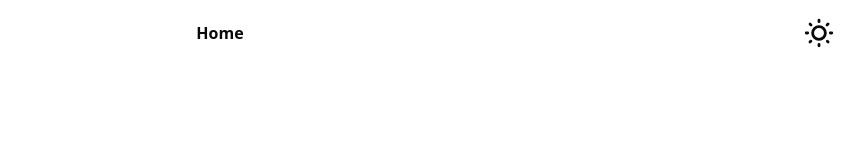
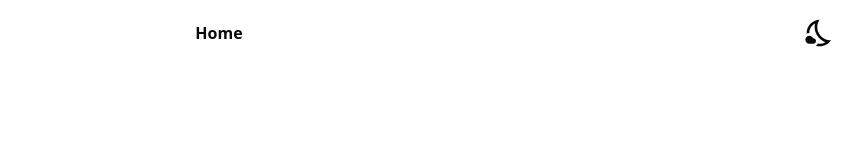
Before and after one commit to devlohar7002/threads-clone, a React (Vite) app in the folder threads-client/: page /auth in a window 1280 px wide. Shown: the top 160 px of the page, without its empty margins (420-1280 px from the left). Built offline with nearby package versions, Linux system fonts and the light colour scheme; what @radix-ui/themes would draw is missing.

Commit message:
theme persists on refresh fix

```diff
--- a/threads-client/src/Root.jsx
+++ b/threads-client/src/Root.jsx
@@ -7,11 +7,12 @@ import { ThemeProvider } from 'next-themes';
 import { RecoilRoot } from 'recoil';
 import themeAtom from "./atoms/themeAtom"
 import { useRecoilValue } from 'recoil';
+import { useState } from 'react';
 
 function Root() {
-    const themeState = useRecoilValue(themeAtom)
-    useEffect(() => {
-    }, [themeState])
+    const themeState = useRecoilValue(themeAtom);
+
+
 
     return (
         <>
--- a/threads-client/src/atoms/themeAtom.js
+++ b/threads-client/src/atoms/themeAtom.js
@@ -1,8 +1,14 @@
 import { atom } from "recoil";
+
+const getInitialTheme = () => {
+    const savedTheme = localStorage.getItem('theme');
+    console.log(savedTheme)
+    return savedTheme || 'dark';
+};
 
 const themeAtom = atom({
     key: 'themeAtom',
-    default: 'dark'
+    default: getInitialTheme()
 })
 
 export default themeAtom
--- a/threads-client/src/components/DarkModeButton.jsx
+++ b/threads-client/src/components/DarkModeButton.jsx
@@ -1,6 +1,10 @@
 import { useEffect, useState } from "react"
 import { useSetRecoilState, useRecoilValue } from "recoil"
 import themeAtom from "../atoms/themeAtom"
+import { MdNightsStay } from "react-icons/md";
+import { MdLightMode } from "react-icons/md";
+import { MdOutlineLightMode } from "react-icons/md";
+import { MdOutlineNightsStay } from "react-icons/md";
 
 export default function DarkModeButton() {
     const themeState = useRecoilValue(themeAtom)
@@ -9,8 +13,10 @@ export default function DarkModeButton() {
     const handleClick = () => {
         if (themeState === 'dark') {
             setThemeState('light')
+            localStorage.setItem("theme", 'light')
         } else {
             setThemeState('dark')
+            localStorage.setItem("theme", 'dark')
         }
     }
 
@@ -19,22 +25,26 @@ export default function DarkModeButton() {
             <button onClick={handleClick}>
 
                 {themeState === 'dark' ?
-                    <svg
-                        className="swap-off h-[34px] w-[34px] fill-current"
-                        xmlns="http://www.w3.org/2000/svg"
-                        viewBox="0 0 24 24">
-                        <path
-                            d="M5.64,17l-.71.71a1,1,0,0,0,0,1.41,1,1,0,0,0,1.41,0l.71-.71A1,1,0,0,0,5.64,17ZM5,12a1,1,0,0,0-1-1H3a1,1,0,0,0,0,2H4A1,1,0,0,0,5,12Zm7-7a1,1,0,0,0,1-1V3a1,1,0,0,0-2,0V4A1,1,0,0,0,12,5ZM5.64,7.05a1,1,0,0,0,.7.29,1,1,0,0,0,.71-.29,1,1,0,0,0,0-1.41l-.71-.71A1,1,0,0,0,4.93,6.34Zm12,.29a1,1,0,0,0,.7-.29l.71-.71a1,1,0,1,0-1.41-1.41L17,5.64a1,1,0,0,0,0,1.41A1,1,0,0,0,17.66,7.34ZM21,11H20a1,1,0,0,0,0,2h1a1,1,0,0,0,0-2Zm-9,8a1,1,0,0,0-1,1v1a1,1,0,0,0,2,0V20A1,1,0,0,0,12,19ZM18.36,17A1,1,0,0,0,17,18.36l.71.71a1,1,0,0,0,1.41,0,1,1,0,0,0,0-1.41ZM12,6.5A5.5,5.5,0,1,0,17.5,12,5.51,5.51,0,0,0,12,6.5Zm0,9A3.5,3.5,0,1,1,15.5,12,3.5,3.5,0,0,1,12,15.5Z" />
-                    </svg>
+                    // <svg
+                    //     className="swap-off h-[34px] w-[34px] fill-current"
+                    //     xmlns="http://www.w3.org/2000/svg"
+                    //     viewBox="0 0 24 24">
+                    //     <path
+                    //         d="M5.64,17l-.71.71a1,1,0,0,0,0,1.41,1,1,0,0,0,1.41,0l.71-.71A1,1,0,0,0,5.64,17ZM5,12a1,1,0,0,0-1-1H3a1,1,0,0,0,0,2H4A1,1,0,0,0,5,12Zm7-7a1,1,0,0,0,1-1V3a1,1,0,0,0-2,0V4A1,1,0,0,0,12,5ZM5.64,7.05a1,1,0,0,0,.7.29,1,1,0,0,0,.71-.29,1,1,0,0,0,0-1.41l-.71-.71A1,1,0,0,0,4.93,6.34Zm12,.29a1,1,0,0,0,.7-.29l.71-.71a1,1,0,1,0-1.41-1.41L17,5.64a1,1,0,0,0,0,1.41A1,1,0,0,0,17.66,7.34ZM21,11H20a1,1,0,0,0,0,2h1a1,1,0,0,0,0-2Zm-9,8a1,1,0,0,0-1,1v1a1,1,0,0,0,2,0V20A1,1,0,0,0,12,19ZM18.36,17A1,1,0,0,0,17,18.36l.71.71a1,1,0,0,0,1.41,0,1,1,0,0,0,0-1.41ZM12,6.5A5.5,5.5,0,1,0,17.5,12,5.51,5.51,0,0,0,12,6.5Zm0,9A3.5,3.5,0,1,1,15.5,12,3.5,3.5,0,0,1,12,15.5Z" />
+                    // </svg>
+                    <MdOutlineNightsStay className="ml-1 size-8" />
 
                     :
-                    <svg
-                        className="swap-on h-[34px] w-[34px] fill-current"
-                        xmlns="http://www.w3.org/2000/svg"
-                        viewBox="0 0 24 24">
-                        <path
-                            d="M21.64,13a1,1,0,0,0-1.05-.14,8.05,8.05,0,0,1-3.37.73A8.15,8.15,0,0,1,9.08,5.49a8.59,8.59,0,0,1,.25-2A1,1,0,0,0,8,2.36,10.14,10.14,0,1,0,22,14.05,1,1,0,0,0,21.64,13Zm-9.5,6.69A8.14,8.14,0,0,1,7.08,5.22v.27A10.15,10.15,0,0,0,17.22,15.63a9.79,9.79,0,0,0,2.1-.22A8.11,8.11,0,0,1,12.14,19.73Z" />
-                    </svg>
+                    // <svg
+                    //     className="swap-on h-[34px] w-[34px] fill-current"
+                    //     xmlns="http://www.w3.org/2000/svg"
+                    //     viewBox="0 0 24 24">
+                    //     <path
+                    //         d="M21.64,13a1,1,0,0,0-1.05-.14,8.05,8.05,0,0,1-3.37.73A8.15,8.15,0,0,1,9.08,5.49a8.59,8.59,0,0,1,.25-2A1,1,0,0,0,8,2.36,10.14,10.14,0,1,0,22,14.05,1,1,0,0,0,21.64,13Zm-9.5,6.69A8.14,8.14,0,0,1,7.08,5.22v.27A10.15,10.15,0,0,0,17.22,15.63a9.79,9.79,0,0,0,2.1-.22A8.11,8.11,0,0,1,12.14,19.73Z" />
+                    // </svg>
+
+
+                    <MdOutlineLightMode className=" size-8" />
                 }
             </button>
         </>
```
